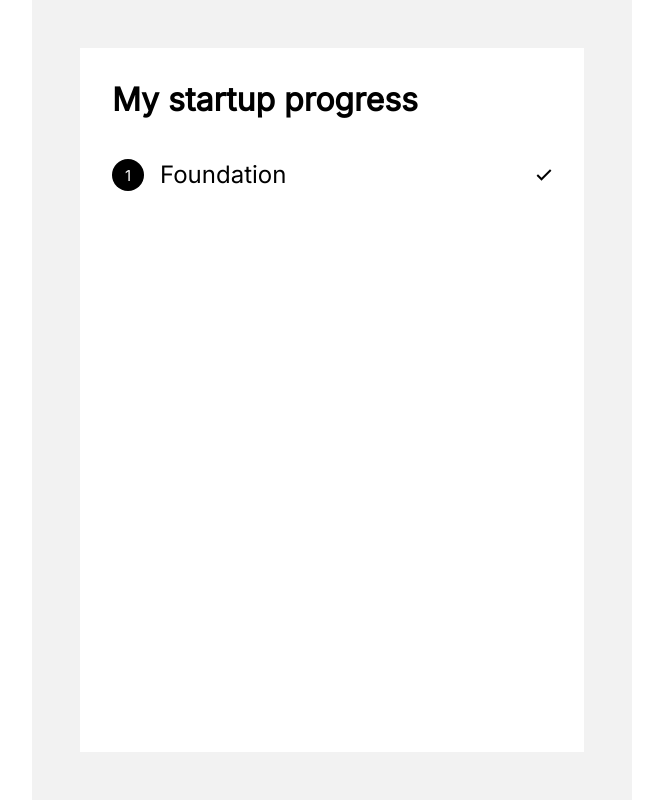
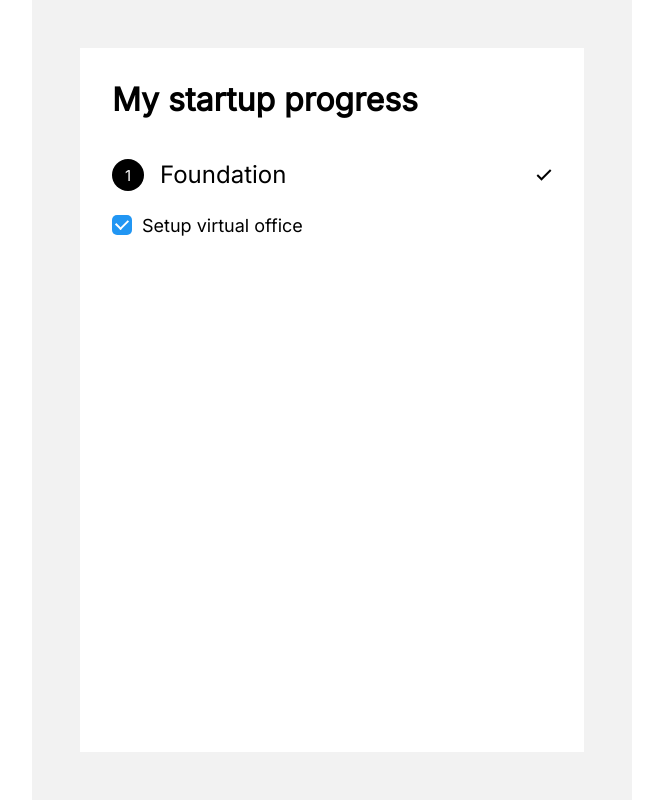
Before and after one commit to unicdeve/start-up-tasks-progress, a Next.js app: page / in a window 1280 px wide. Shown: the whole page, without its empty margins (308-971 px from the left). Built offline with nearby package versions, Linux system fonts and the light colour scheme.

Commit message:
feat: custom Checkbox input

```diff
--- /dev/null
+++ b/components/checkbox/checkbox.comp.tsx
@@ -0,0 +1,26 @@
+import type { ChangeEvent, FC } from 'react';
+import { StyledCheckbox } from './checkbox.styled';
+
+interface IProps {
+	label: string;
+	isChecked: boolean;
+	onChange: (e: ChangeEvent<HTMLInputElement>) => void;
+	name: string;
+	value: string;
+}
+
+const Checkbox: FC<IProps> = ({ label, name, value, isChecked, onChange }) => (
+	<StyledCheckbox>
+		{label}
+		<input
+			type='checkbox'
+			name={name}
+			value={value}
+			checked={isChecked}
+			onChange={(e) => onChange(e)}
+		/>
+		<span className='checkmark' />
+	</StyledCheckbox>
+);
+
+export default Checkbox;
--- /dev/null
+++ b/components/checkbox/checkbox.styled.ts
@@ -0,0 +1,62 @@
+import styled from 'styled-components';
+
+/**
+ * Implement from w3schools
+ * https://www.w3schools.com/howto/howto_css_custom_checkbox.asp
+ */
+export const StyledCheckbox = styled.label`
+	display: block;
+	position: relative;
+	padding-left: 30px;
+	margin-bottom: 12px;
+	cursor: pointer;
+	font-size: 18px;
+	user-select: none;
+
+	&:hover {
+		input ~ .checkmark {
+			background-color: #ccc;
+		}
+	}
+
+	input {
+		position: absolute;
+		opacity: 0;
+		cursor: pointer;
+		height: 0;
+		width: 0;
+
+		&:checked ~ .checkmark {
+			background-color: #2196f3;
+			border: none;
+		}
+
+		&:checked ~ .checkmark:after {
+			display: block;
+		}
+	}
+
+	.checkmark {
+		position: absolute;
+		top: 0;
+		left: 0;
+		height: 20px;
+		width: 20px;
+		background-color: #fff;
+		border: 1px solid #ccc;
+		border-radius: 5px;
+
+		&:after {
+			content: '';
+			position: absolute;
+			display: none;
+			left: 6px;
+			top: 2px;
+			width: 6px;
+			height: 10px;
+			border: solid white;
+			border-width: 0 2px 2px 0;
+			transform: rotate(45deg);
+		}
+	}
+`;
--- a/pages/index.tsx
+++ b/pages/index.tsx
@@ -1,9 +1,15 @@
+import Checkbox from 'components/checkbox/checkbox.comp';
 import PageWrapper from 'components/page-wrapper/page-wrapper.comp';
 import ProgressHeader from 'components/progress-header/progress-header.comp';
 import type { NextPage } from 'next';
+import { ChangeEvent } from 'react';
 import { StyledHomePage } from 'styles/pages/home.styled';
 
 const Home: NextPage = () => {
+	const handleChange = (e: ChangeEvent<HTMLInputElement>) => {
+		console.log(e.target.checked);
+	};
+
 	return (
 		<PageWrapper title='My startup progress'>
 			<StyledHomePage>
@@ -14,6 +20,14 @@ const Home: NextPage = () => {
 					progressNumber={1}
 					isCompleted={true}
 				/>
+
+				<Checkbox
+					label='Setup virtual office'
+					isChecked={true}
+					name='name'
+					value='value'
+					onChange={handleChange}
+				/>
 			</StyledHomePage>
 		</PageWrapper>
 	);
```
